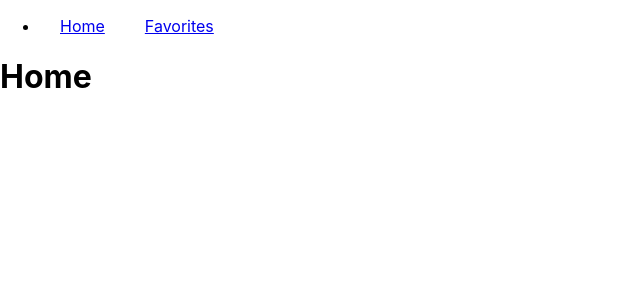
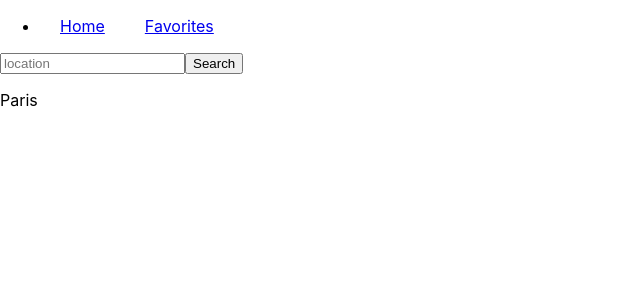
Before and after one commit to Adrien-GOGOIS/Weather-App, a React (Create React App) app: page / in a window 1280 px wide. Shown: the top 300 px of the page, without its empty margins (0-640 px from the left). Built offline with nearby package versions, Linux system fonts and the light colour scheme; no server answers.

Commit message:
Fetch API weather and display name of the city

```diff
--- a/package.json
+++ b/package.json
@@ -8,6 +8,7 @@
     "@testing-library/user-event": "^13.5.0",
     "react": "^17.0.2",
     "react-dom": "^17.0.2",
+    "react-hook-form": "^7.27.1",
     "react-router-dom": "^5.3.0",
     "react-scripts": "5.0.0",
     "web-vitals": "^2.1.4"
--- a/src/views/Home.jsx
+++ b/src/views/Home.jsx
@@ -1,5 +1,58 @@
+// Librairies
+import { useForm } from "react-hook-form";
+
+import { useState, useEffect } from "react";
+
 function Home() {
-  return <h1>Home</h1>;
+  const {
+    register,
+    getValues,
+    handleSubmit,
+    formState: { errors },
+  } = useForm();
+
+  const [city, setCity] = useState("Paris");
+  const [stockage, setStockage] = useState([]);
+
+  const getCity = () => {
+    const value = getValues("location");
+    setCity(value);
+  };
+
+  useEffect(() => {
+    fetch(
+      `api.openweathermap.org/data/2.5/weather?q=Paris&appid=be2cb14537f6eac7f6325a3421aa70e0`
+    )
+      .then((res) => res.json())
+      .then((res) => {
+        setStockage(res);
+        console.log("res", res);
+      });
+  }, [city]);
+
+  return (
+    <>
+      <div>
+        {/* Fonction soumission formulaire : */}
+        <form onSubmit={handleSubmit(getCity)}>
+          <input
+            {...register("location", { required: true })}
+            type="text"
+            name="location"
+            id="location"
+            placeholder="location"
+            //   value={localStorage.getItem("location")}
+          />
+          {errors.location && <span>Please enter a valid location</span>}
+          <button type="submit">Search</button>
+        </form>
+      </div>
+      <div>
+        <p>{city}</p>
+        <p>{stockage.weather}</p>
+      </div>
+    </>
+  );
 }
 
 export default Home;
```
Also changed, not shown: 1 other file (tests, documents, lock files or other folders).
